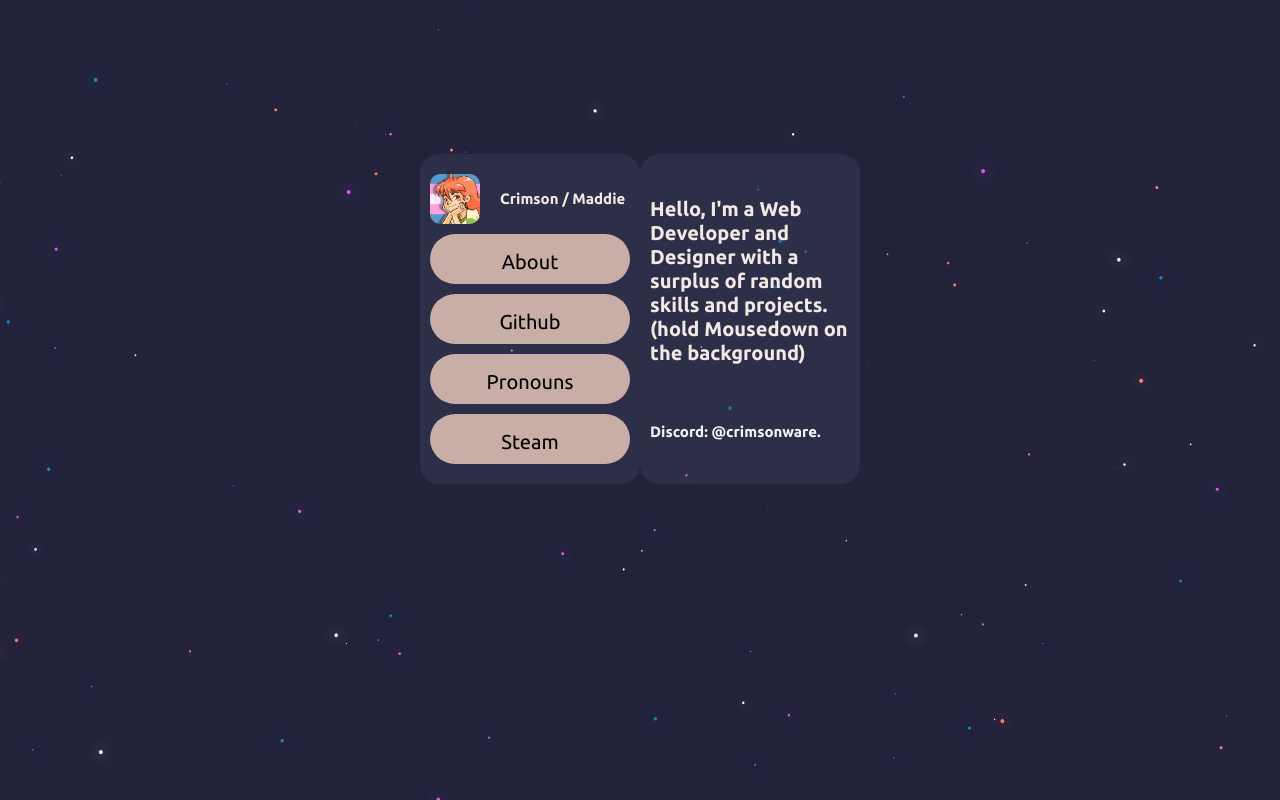
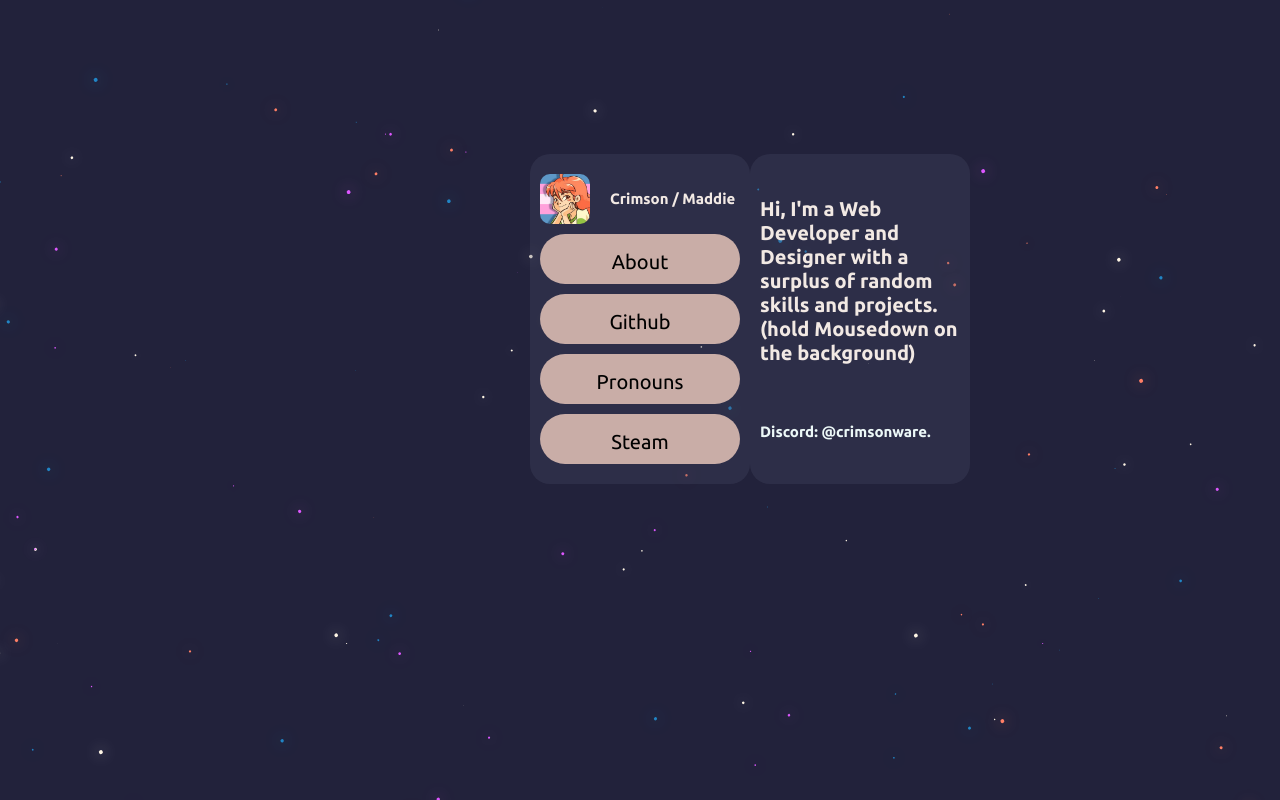
Before and after one commit to crimsonware-design/links, a plain HTML site: page index.html in a window 1280 px wide. Both pictures are taken after a click on the button "About". Drawn offline with Linux system fonts and the light colour scheme.

Commit message:
accidentally made it look good?

```diff
--- a/index.html
+++ b/index.html
@@ -24,16 +24,20 @@
         .main,.about-modal{
             padding:2rem 1rem 2rem 1rem;
             height:auto;
+            display:flex;
             background-color: rgba(74, 78, 105, 0.3);
-            display:flex;
             justify-content: center;
             margin-top:12%;
             border-radius: 2rem;
             flex-direction: column;
             gap:1rem;
             opacity: 1;
-            transition:all 400ms;
+  visibility: visible;
+  transition: all 1s ease;
+  transform: translate(50%,0);
             max-width: 22rem;
+
+
         }
         .about-modal{
             color:#F2E9E4;
@@ -74,9 +78,11 @@
             border-radius:20%
         }
         .hidden{
-            visibility: hidden;
             opacity: 0;
-            transition:all 400ms;
+  visibility: hidden;
+  transition: all 1s ease;
+  transform: translate(300%,0);
+
         }
         a{
             text-decoration: none;
@@ -100,7 +106,7 @@
         <a href="https://steamcommunity.com/id/crimsonthetiger/"><button>Steam</button></a>
     </div>
     <div class="about-modal hidden">
-        <h1>Hello, I'm a Web Developer and Designer with a surplus of random skills and projects. (hold Mousedown on the background)
+        <h1>Hi, I'm a Web Developer and Designer with a surplus of random skills and projects. (hold Mousedown on the background)
         <h2 class="h2">Discord: @crimsonware. </h2>
     </div>
     <script src="script.js"></script>
```
